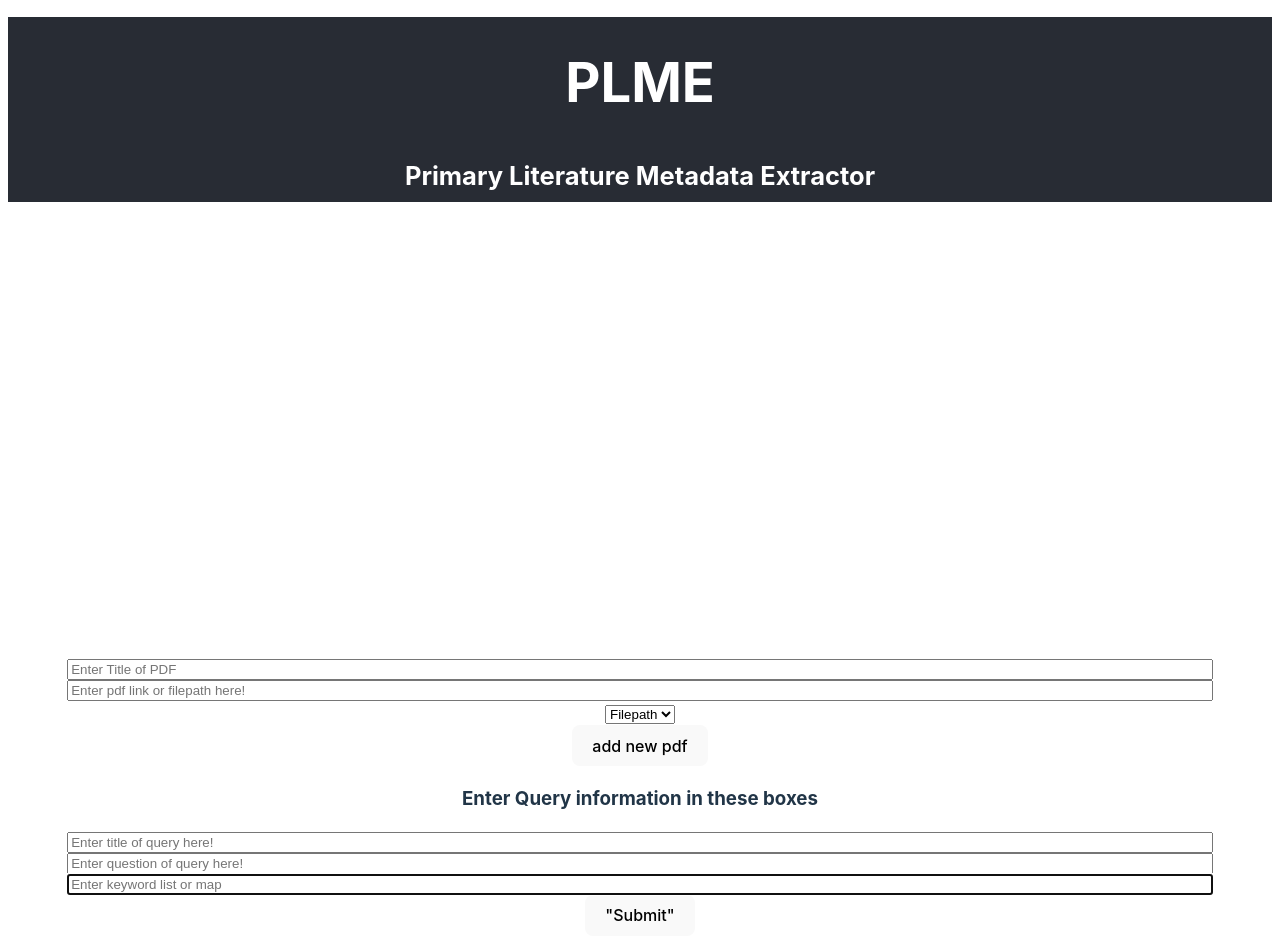
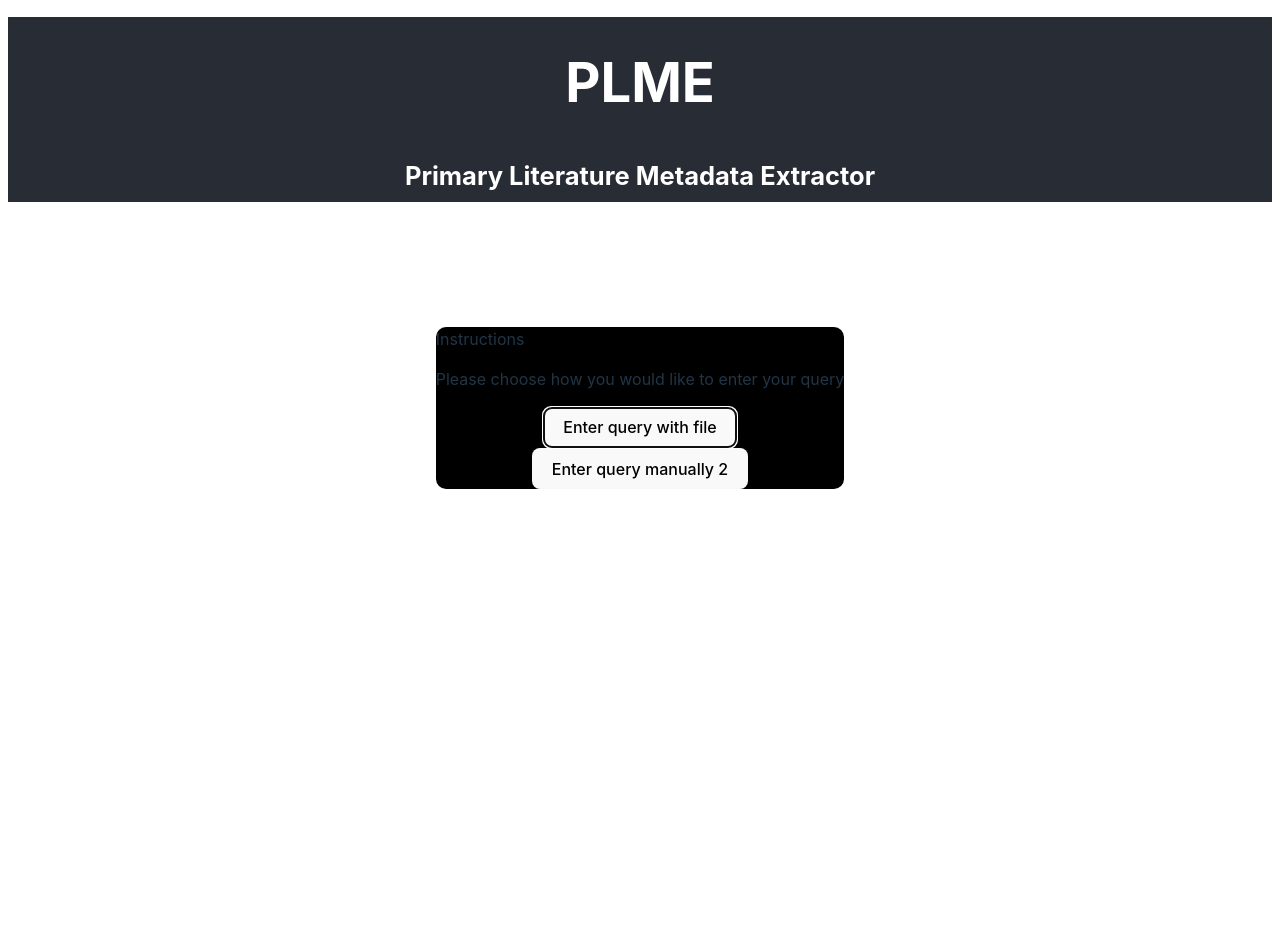
Before and after one commit to sbwest051/Projects, a React (Vite) app in the folder frontend/: page / in a window 1280 px wide. Shown: the top 952 px of the page. After the commit the page ends 800 px from the top, so only its background shows below. Built offline with nearby package versions, Linux system fonts and the light colour scheme.

Commit message:
page now gives user option for how they would like to enter their query

```diff
--- a/frontend/src/components/App.tsx
+++ b/frontend/src/components/App.tsx
@@ -1,19 +1,51 @@
-import { useState } from "react";
+import { useState, useEffect } from "react";
 import "../styles/App.css";
 import REPL from "./REPL";
-
-/**
- * This is the highest level component!
- */
+import {Filepath }from "./Filepath";
+import Popup from "reactjs-popup";
 
 function App() {
+    const [showPopup, setShowPopup] = useState(true);
+    const [isFileClicked, setIsFileClicked] = useState(false);
+    const [isManualClicked, setIsManulClicked] = useState(false);
+    const [filePathValue, setFilePathValue] = useState("");
+
+    // useEffect(() => {
+    //     // Logic to control when the popup should be shown
+    //     // For example, setShowPopup(true);
+    // }, []);
+        const handleFileButton = () => {
+        setIsFileClicked(true);
+        setShowPopup(false);
+    };
+        const handleManualButton = () => {
+        setIsManulClicked(true);
+        setShowPopup(false);
+    };
+
     return (
         <div className="App">
+            <Popup open={showPopup} closeOnDocumentClick={false}>
+                <div className="popup">
+                    <p>Instructions</p>
+                    <p>Please choose how you would like to enter your query</p>
+                    <button onClick={handleFileButton} >Enter query with file </button>
+                    <button onClick={handleManualButton}>Enter query manually 2</button>
+                </div>
+            </Popup>
             <p className="App-header">
                 <h1>PLME</h1>
                 <h2>Primary Literature Metadata Extractor</h2>
             </p>
-      <REPL />
+            {isManualClicked && <REPL />}
+                        {isFileClicked && (
+                <Filepath
+                    value={filePathValue}
+                    setValue={setFilePathValue}
+                    ariaLabel="File input" // Example ariaLabel
+                />
+            )}
+            {/* <REPL /> */}
         </div>
     );
 }
--- /dev/null
+++ b/frontend/src/components/Filepath.tsx
@@ -0,0 +1,42 @@
+import "../styles/main.css";
+import { Dispatch, SetStateAction } from "react";
+
+// uses value state variable to update the command string in the REPL input class
+interface FilepathProps {
+  value: string;
+  setValue: Dispatch<SetStateAction<string>>;
+  ariaLabel: string;
+  onKeyPress?: (event: React.KeyboardEvent<HTMLInputElement>) => void;
+
+
+}
+
+
+// function which updates the command string from the text box input
+export function Filepath({
+  value,
+  setValue,
+  ariaLabel,
+  onKeyPress,
+}: FilepathProps) {
+
+    function handleFileSubmit() {
+    console.log(value)
+
+  }
+  return (
+    <><input
+          type="text"
+          className="repl-command-box"
+          value={value}
+          placeholder="Enter command here!"
+          onChange={(ev) => setValue(ev.target.value)}
+          aria-label={ariaLabel}
+          aria-description="where to put your comma"
+          onKeyPress={onKeyPress}
+          autoFocus
+      ></input><button aria-label="manual submit button" onClick={() => handleFileSubmit()}>
+              Submit </button></>
+
+  );
+}
--- a/frontend/src/components/QueryInput.tsx
+++ b/frontend/src/components/QueryInput.tsx
@@ -9,6 +9,8 @@ interface QueryInputProps {
   setQuestion: Dispatch<SetStateAction<string>>;
   keywords: string;
   setKeywords: Dispatch<SetStateAction<string>>;
+  // score: number;
+  // setScore: Dispatch<SetStateAction<number>>;
   ariaLabel: string;
   onKeyPress?: (event: React.KeyboardEvent<HTMLInputElement>) => void;
 }
@@ -21,6 +23,8 @@ export function QueryInput({
   setQuestion,
   keywords,
   setKeywords,
+  // score,
+  // setScore,
   ariaLabel,
 
   onKeyPress,
@@ -56,6 +60,19 @@ export function QueryInput({
       aria-description="enter keyword list or map "
       //onKeyPress={onKeyPress}
       autoFocus
-    ></input></>
+    ></input>
+    {/* <input
+      type="text"
+      className="repl-command-box"
+      // value={score}
+      placeholder="Enter minimum reliability score"
+      onChange={(ev) => setScore(Number(ev.target.value))}
+      // ^^ maybe introduce error checking function to make sure
+      aria-label={ariaLabel}
+      aria-description="Where to enter minimum reliablity score "
+      //onKeyPress={onKeyPress}
+      autoFocus
+    ></input> */}
+    </>
   );
 }
--- a/frontend/src/components/REPLInput.tsx
+++ b/frontend/src/components/REPLInput.tsx
@@ -44,32 +44,36 @@ export function REPLInput(props: REPLInputProps) {
   const [queryTitle, setQueryTitle] = useState("");
   const [question, setQuestion] = useState("");
   const [keywords, setKeywords] = useState("");
+  const [score, setScore] = useState("");
 
 
 
   // This function is triggered when the submit button is clicked.
   function handleSubmit(commandString: string) {
-    setCount(count + 1);
-    setPdfTypes([...pdfTypes,props.pdfType ]) //check to see if this line is necessary
+
+    //setPdfTypes([...pdfTypes,props.pdfType ]) //check to see if this line is necessary
     console.log("Selected PDF Types:", pdfTypes);
-    //TODO: Add functionality to pass to backend handler
 
 
     // inputValues.forEach((value, index) => {
      //list of lists with each inner list being a list that tells  [pdf type, title, link/filepath,]
     const dataValues = inputValues.map((value, index) => [pdfTypes[index], titleValues[index], value])
     //setFiles(dataValues)
+
+
     const validData: SourceData[] = dataValues
   .filter(item => item.length === 3) as SourceData[];
-    const jsonStructure = constructJSON(validData);
-    console.log(jsonStructure)
+  const jsonStructure = constructJSON(validData, queryTitle, question, keywords);
+  console.log(jsonStructure);
+
+
   fetch('http://localhost:4002/plme', {
   method: 'POST',
   headers: {
     'Content-Type': 'application/json',
   },
   body: JSON.stringify(jsonStructure),
-})
+  })
   .then(response => response.json())
   .then(data => console.log(data))
   .catch(error => console.error('Error:', error));
@@ -125,12 +129,12 @@ export function REPLInput(props: REPLInputProps) {
         setQuestion={setQuestion}
         keywords={keywords}
         setKeywords={setKeywords}
+        // score = {Number(score)}
+        // setScore= {setScore}
         ariaLabel="Query Input"
       />
-            <button aria-label="button" onClick={() => handleSubmit(commandString)}>
-        {/*This is where we will asign which function and/or code to use*/}
-        "Submit"
-      </button>
+      <button aria-label="manual submit button" onClick={() => handleSubmit(commandString)}>
+        Submit </button>
 
     </div>
   );
--- a/frontend/src/components/frontendJSON.tsx
+++ b/frontend/src/components/frontendJSON.tsx
@@ -1,12 +1,8 @@
-interface User {
-    name: string;
-    age: number;
-    isAdmin: boolean;
+interface JSONStructure {
+  files: Source[];
+  columns: Column[];  // Define the type of 'columns' or use a specific type
 }
 
-// interface Files {
-//     files:
-// }
 
 // interface Source {
 //     title: string
@@ -17,17 +13,36 @@ export type Source = {
   title: string;
 } & ({ url: string } | { filepath: string });
 
+export type Column = {
+  title: string;
+  question: string;
+} & ({ keywordList: any } | { keywordMap: any }); // TODO: need to figure out how to make this more specific
 
 // Define the SourceData type as a tuple that represents the structure of data inputs.
 export type SourceData = [string, string, string]; // Tuple of [pdfType, title, link/filepath]
 
 // This function takes an array of SourceData and maps it to an array of Source.
-export function constructJSON(dataValues: SourceData[]): { files: Source[] } {
+export function constructJSON(dataValues: SourceData[], queryTitle: string, question: string, keywords: string): JSONStructure {
   const files = dataValues.map(([pdfType, title, linkOrPath]): Source => {
+    console.log(pdfType);
     return pdfType === 'filepath'
       ? { title, filepath: linkOrPath }
       : { title, url: linkOrPath };
   });
-    // Make JSON structure with the files array.
-  return { files };
+
+  const keywordsArray = keywords.split(",");
+  const columnKeywordsData = !keywordsArray[0].includes(":")
+    ? { keywordList: keywords.split(",") }
+    : { keywordMap: { /* figure out how to construct */ } };
+
+  const newColumn = {
+    title: queryTitle,
+    question: question,
+    ...columnKeywordsData,
+  };
+
+  return {
+    files,
+    columns: [newColumn],
+  };
 }
--- a/frontend/src/styles/App.css
+++ b/frontend/src/styles/App.css
@@ -14,3 +14,12 @@
   color: white;
   line-height: 10px;
 }
+
+.popup{
+  opacity: 1;
+  background-color: black;
+  position: center;
+  border-radius: 10px;
+  /* backdrop-filter: blur(50px); */
+
+}
```
Also changed, not shown: frontend/src/components/Popup.tsx (+7 -0 lines). Lines whose indentation alone changed are shown as unchanged.
